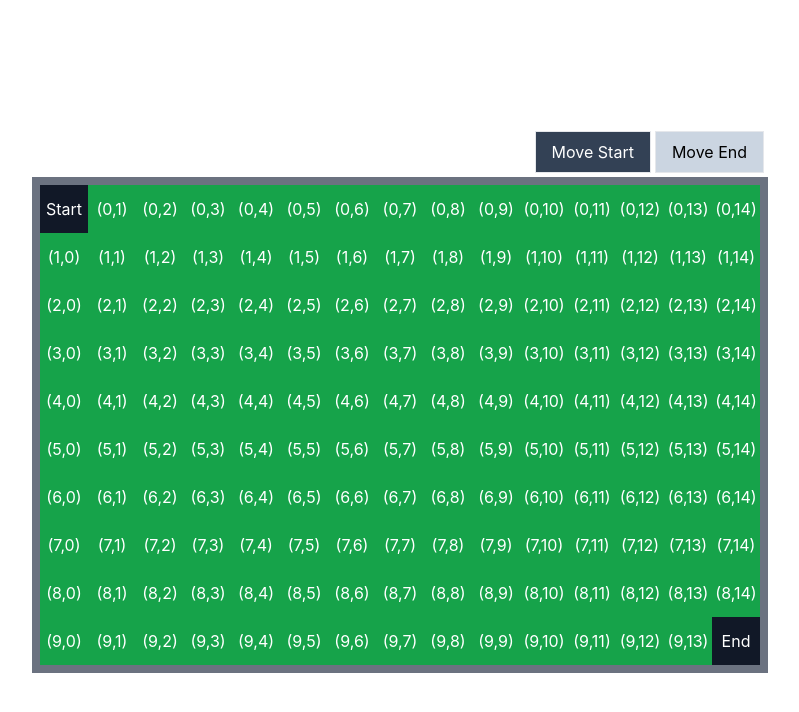
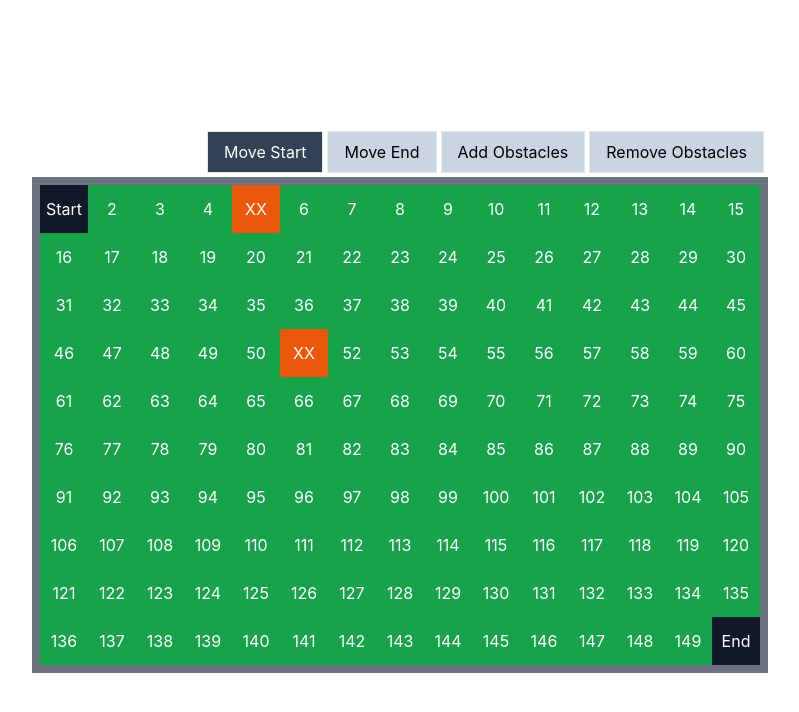
Before and after one commit to niloy143/find-the-shortest-path, a React (Create React App) app: page / in a window 1280 px wide. Shown: the top 712 px of the page, without its empty margins (240-1039 px from the left). Built offline with nearby package versions, Linux system fonts and the light colour scheme.

Commit message:
add/remove obstacles

```diff
--- a/src/components/Home.js
+++ b/src/components/Home.js
@@ -4,16 +4,25 @@ const makeGrid = (x, y) => Array(x).fill(Array(y).fill(0));
 const selects = {
   start: "Start",
   end: "End",
+  obstacle: {
+    add: "Add Obstacle",
+    remove: "Remove Obstacle",
+  },
 };
 
 export default function Home() {
-  const [grid, setGrid] = useState(makeGrid(10, 15));
+  const [grid, setGrid] = useState([10, 15]);
   const [start, setStart] = useState([0, 0]);
   const [end, setEnd] = useState([9, 14]);
   const [select, setSelect] = useState(selects.start);
+  const [obstacles, setObstacles] = useState([
+    [0, 4],
+    [3, 5],
+  ]);
+  const [isClicked, setIsClicked] = useState(false);
 
   return (
-    <div className="flex items-center justify-center h-[100vh]">
+    <div className="flex items-center justify-center h-[100vh] select-none">
       <div>
         <div className="flex justify-end p-1 gap-1">
           <button
@@ -40,27 +49,86 @@ export default function Home() {
           >
             Move End
           </button>
+          <button
+            onClick={() => {
+              setSelect(selects.obstacle.add);
+            }}
+            className={`px-4 py-2 border ${
+              select === selects.obstacle.add
+                ? "bg-slate-700 text-white"
+                : "bg-slate-300 hover:border-slate-700"
+            }`}
+          >
+            Add Obstacles
+          </button>
+          <button
+            onClick={() => {
+              setSelect(selects.obstacle.remove);
+            }}
+            className={`px-4 py-2 border ${
+              select === selects.obstacle.remove
+                ? "bg-slate-700 text-white"
+                : "bg-slate-300 hover:border-slate-700"
+            }`}
+          >
+            Remove Obstacles
+          </button>
         </div>
-        <div className="flex flex-col border-8 border-[groove] border-gray-500">
-          {grid.map((row, i) => (
+        <div
+          className="flex flex-col border-8 border-[groove] border-gray-500"
+          onMouseDown={() => setIsClicked(true)}
+          onMouseUp={() => setIsClicked(false)}
+        >
+          {makeGrid(...grid).map((row, i) => (
             <div key={i} className="flex">
               {row.map((_, j) => {
                 const isStart = start[0] === i && start[1] === j;
                 const isEnd = end[0] === i && end[1] === j;
+                const isObstacle = !!obstacles.find(
+                  (obs) => obs[0] === i && obs[1] === j
+                );
+                const isOccupied = isStart || isEnd || isObstacle;
+                const addObstacle = () => setObstacles([...obstacles, [i, j]]);
+                const removeObstacle = () =>
+                  setObstacles(
+                    obstacles.filter((obs) => !(obs[0] === i && obs[1] === j))
+                  );
                 return (
                   <div
                     key={`${i}${j}`}
                     className={`inline-flex items-center justify-center w-12 h-12 ${
-                      isStart || isEnd
-                        ? "bg-gray-900 cursor-default"
+                      isOccupied
+                        ? "cursor-default " +
+                          (isStart || isEnd ? "bg-gray-900" : "bg-orange-600")
                         : "bg-green-600 hover:bg-green-700 cursor-pointer"
                     } text-white`}
-                    onClick={() => {
-                      if (select === selects.start) setStart([i, j]);
-                      else if (select === selects.end) setEnd([i, j]);
+                    onMouseDown={() => {
+                      if (!isOccupied) {
+                        if (select === selects.start) setStart([i, j]);
+                        else if (select === selects.end) setEnd([i, j]);
+                        else if (select === selects.obstacle.add) addObstacle();
+                      } else if (select === selects.obstacle.remove)
+                        removeObstacle();
+                    }}
+                    onMouseOver={() => {
+                      if (isClicked) {
+                        if (select === selects.obstacle.add && !isOccupied) {
+                          addObstacle();
+                        } else if (
+                          select === selects.obstacle.remove &&
+                          isObstacle
+                        )
+                          removeObstacle();
+                      }
                     }}
                   >
-                    {isStart ? "Start" : isEnd ? "End" : `(${i},${j})`}
+                    {isStart
+                      ? "Start"
+                      : isEnd
+                      ? "End"
+                      : isObstacle
+                      ? "XX"
+                      : `${i * grid[1] + j + 1}`}
                   </div>
                 );
               })}
```
